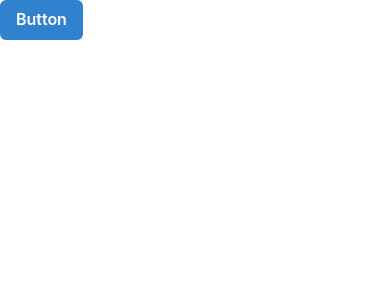
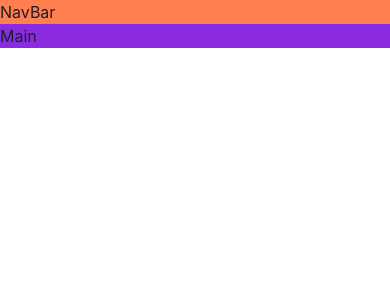
Before and after one commit to Nel4Nelson/game-discovery-app, a React (Vite) app: page / in a window 390 px wide. Shown: the top 300 px of the page. Built offline with nearby package versions, Linux system fonts and the light colour scheme.

Commit message:
build responsive layout

```diff
--- a/src/App.tsx
+++ b/src/App.tsx
@@ -1,9 +1,26 @@
-import { Button } from '@chakra-ui/react'
+import { Grid, GridItem, Show } from "@chakra-ui/react";
 
 const App = () => {
   return (
-    <Button colorScheme='blue'>Button</Button>
-  )
-}
+    <Grid
+      templateAreas={{
+        base: `"nav" "main"`,
+        lg: `"nav nav" "aside main"`,
+      }}
+    >
+      <GridItem area="nav" bg="coral">
+        NavBar
+      </GridItem>
+      <Show above="lg">
+        <GridItem area="aside" bg="gold">
+          Aside
+        </GridItem>
+      </Show>
+      <GridItem area="main" bg="blueviolet">
+        Main
+      </GridItem>
+    </Grid>
+  );
+};
 
-export default App
+export default App;
```
